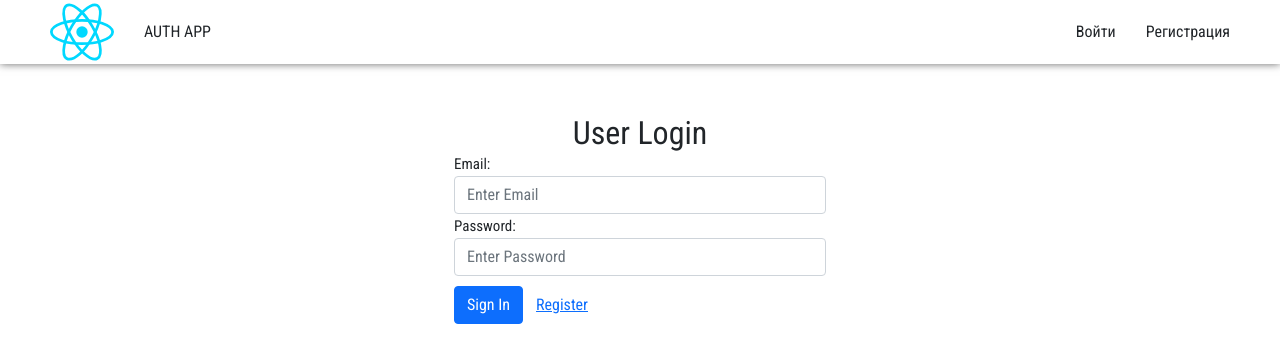
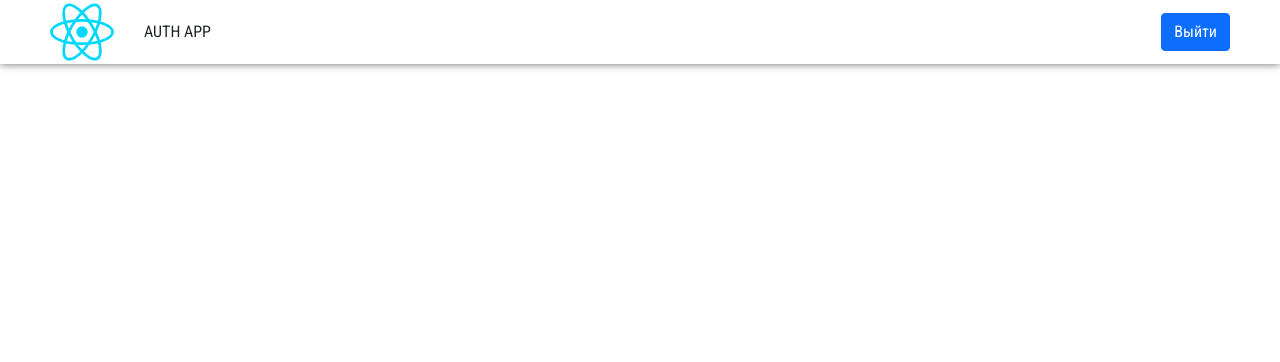
Before and after one commit to galikeev/auth-app, a React (Create React App) app in the folder client/: page / in a window 1280 px wide. Before the commit this address led to /login. Shown: the top 362 px of the page. Built offline with nearby package versions, Linux system fonts and the light colour scheme; sample sign-in values are in the browser's storage.

Commit message:
rendering of elements depending on conditions

```diff
--- a/client/src/components/appRouter/AppRouter.js
+++ b/client/src/components/appRouter/AppRouter.js
@@ -3,21 +3,23 @@ import {Routes, Route, Navigate} from 'react-router-dom';
 import { connect } from 'react-redux';
 
 import { authRoutes, publicRoutes } from '../../routes';
-import { history } from '../../services/history';
 import { LOGIN_ROUTE } from '../../utils/routesConsts';
-import {alertActions} from '../../actions';
 
-const connectedApp = (props) => {
+function mapState(state) {
+    return {
+        state: state
+    }
+}
 
-    history.listen((location, action) => {
-        // clear alert on location change
-        props.clearAlerts();
-    });
+const AppRouter = connect(mapState)(({state}) => {
+
+    const isLogged = state.signIn.isLogged;
 
     return (
+        <>
+            {state.alert.message && <div className={state.alert.type} style={{'textAlign':'center'}}>{state.alert.message}</div>}
             <div className='container'>
-            {props.alert.message && <div className={props.alert.type}>{props.alert.message}</div>}
-            <Routes history={history}>
+                {!isLogged && <Routes>
                     {localStorage.getItem('user') && authRoutes.map(({path, Component}) =>
                         <Route key={path} path={path} element={<Component/>}/>
                     )}
@@ -25,20 +27,10 @@ const connectedApp = (props) => {
                         <Route key={path} path={path} element={<Component/>}/>
                     )}
                     <Route path='*' element={<Navigate to={LOGIN_ROUTE} replace/>}/>
-            </Routes>
+                </Routes>}
             </div>
+        </>
     );
-};
-
-function mapState(state) {
-    const { alert } = state;
-    return { alert };
-}
-
-const actionCreators = {
-    clearAlerts: alertActions.clear
-};
-
-const AppRouter = connect(mapState, actionCreators)(connectedApp);
+});
 
 export default AppRouter;
--- a/client/src/components/navBar/NavBar.js
+++ b/client/src/components/navBar/NavBar.js
@@ -1,8 +1,17 @@
+import { useSelector, useDispatch } from 'react-redux';
+import { NavLink } from 'react-router-dom';
+
+import { userActions } from '../../actions';
+
 import Logo from '../../assets/img/reactjs-icon.svg';
-
 import './navBar.scss';
 
 const NavBar = () => {
+
+    const dispatch = useDispatch();
+
+    const isLogged = useSelector(state => state.signIn.isLogged);
+
     return (
         <div className="navbar">
             <div className="navbar__wrapper">
@@ -10,8 +19,9 @@ const NavBar = () => {
                 <a href="1" className="navbar__header">AUTH APP</a>
             </div>
             <div className="navbar__wrapper">
-                <div className="navbar__login">Войти</div>
-                <div className="navbar__registration">Регистрация</div>
+                {!isLogged && <div className="navbar__login"><NavLink to="/login">Войти</NavLink></div>}
+                {!isLogged && <div className="navbar__registration"><NavLink to="/registration">Регистрация</NavLink></div>}
+                {isLogged && <button className="navbar__logout btn btn-primary btn-block" onClick={() => dispatch(userActions.logout())}>Выйти</button>}
             </div>
         </div>
     );
```
Lines whose indentation alone changed are shown as unchanged.
